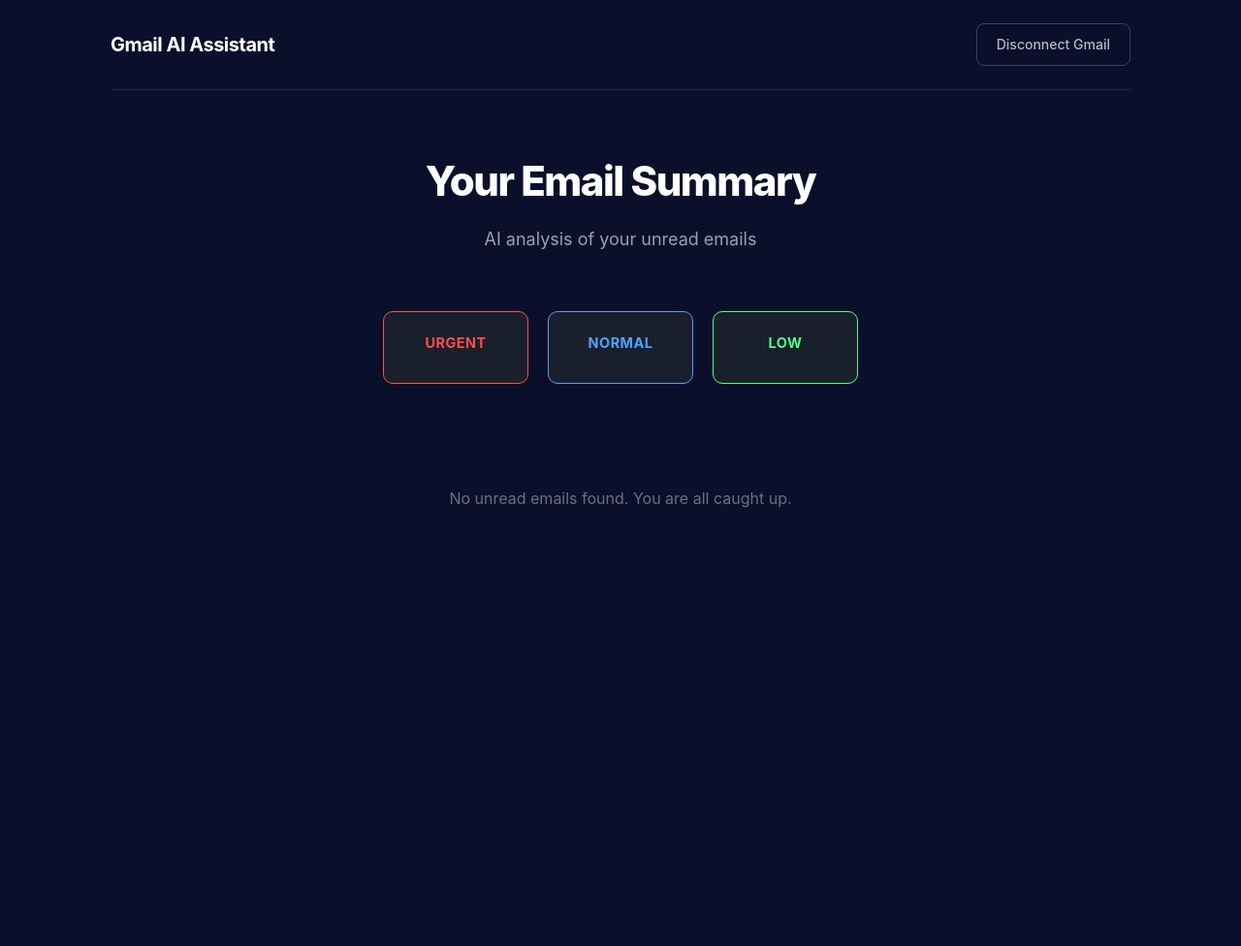
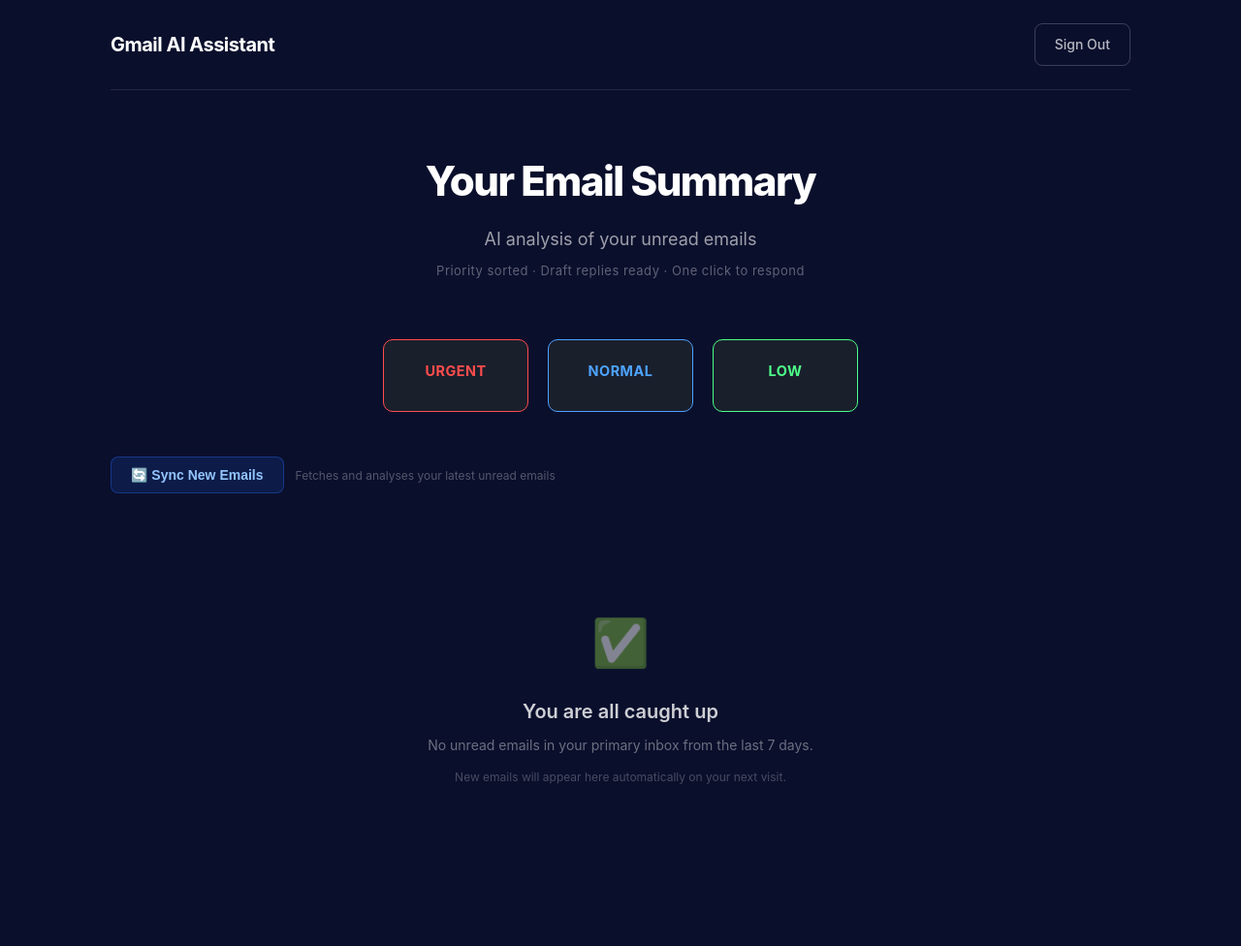
Before and after one commit to aryangurudu22/gmail-ai-assistant, a Flask app: template templates/dashboard.html in a window 1280 px wide. Shown: the whole page at 97% size. Before the commit the page ends 524 px from the top, so only its background shows below. Run offline with Flask 3, Linux system fonts and the light colour scheme; the template is opened without the code that fills it, so the values that code supplies are empty.

Commit message:
UI - Sign Out, tagline, empty state, sync button, /sync route

```diff
--- a/app.py
+++ b/app.py
@@ -916,6 +916,40 @@ Body: {body[:1250]}"""
     # Pass the complete list of emails to the dashboard template to display
     return render_template("dashboard.html", emails=emails, urgent_count=urgent_count, normal_count=normal_count, low_count=low_count)
 
+# Sync route — clears Supabase email cache for the current user
+# so the next dashboard load re-analyses all emails fresh
+@app.route("/sync")
+def sync():
+    """
+    WHAT: Deletes all cached emails for this user from Supabase.
+    WHY: When the client clicks Sync, they want to see their latest emails
+    re-analysed fresh — not the cached version from the last visit.
+    After clearing the cache, we redirect to dashboard which re-analyses everything.
+    """
+    # Must be logged in to sync
+    if not session.get("access_granted") or "credentials" not in session:
+        return redirect(url_for("index"))
+
+    # Get the logged in user's email so we only delete their emails
+    user_info = session.get('user', {})
+    actual_email = user_info.get('email', '')
+
+    if actual_email:
+        try:
+            # Delete only this user's cached emails — not other users' data
+            url = f"{TABLE_URL}?user_email=eq.{actual_email}"
+            response = requests.delete(url, headers=HEADERS, timeout=10)
+            if response.status_code in [200, 204]:
+                print(f"✅ SYNC: Cleared cache for {actual_email}")
+            else:
+                print(f"⚠️ SYNC WARNING: {response.status_code}")
+        except Exception as e:
+            print(f"⚠️ SYNC ERROR: {e}")
+
+    # Redirect to dashboard — fresh analysis will run automatically
+    return redirect(url_for("dashboard"))
+
+
 # Logout route — clears the session and redirects to home page
 @app.route("/logout")
 def logout():
--- a/railway.json
+++ b/railway.json
@@ -3,7 +3,7 @@
     "builder": "NIXPACKS"
   },
   "deploy": {
-    "startCommand": "gunicorn app:app --bind 0.0.0.0:$PORT",
+    "startCommand": "gunicorn app:app --bind 0.0.0.0:$PORT --timeout 120 --workers 1",
     "restartPolicyType": "ON_FAILURE",
     "restartPolicyMaxRetries": 10
   }
--- a/static/style.css
+++ b/static/style.css
@@ -497,3 +497,77 @@ body {
     background-color: #3367d6;
     color: white;
 }
+/* Dashboard tagline — sits below subtitle */
+.dashboard-tagline {
+    font-size: 13px;
+    color: rgba(255, 255, 255, 0.35);
+    margin-top: 8px;
+    letter-spacing: 0.5px;
+}
+
+/* Sync button container */
+.sync-container {
+    display: flex;
+    align-items: center;
+    gap: 12px;
+    margin-bottom: 20px;
+}
+
+/* Sync button */
+.btn-sync {
+    display: inline-flex;
+    align-items: center;
+    gap: 8px;
+    padding: 10px 20px;
+    background: rgba(37, 99, 235, 0.15);
+    color: #93C5FD;
+    border: 1px solid rgba(37, 99, 235, 0.4);
+    border-radius: 8px;
+    font-size: 14px;
+    font-weight: 600;
+    cursor: pointer;
+    transition: background 0.2s, border-color 0.2s;
+}
+
+/* Sync button hover */
+.btn-sync:hover {
+    background: rgba(37, 99, 235, 0.25);
+    border-color: rgba(37, 99, 235, 0.7);
+}
+
+/* Sync note text */
+.sync-note {
+    font-size: 12px;
+    color: rgba(255, 255, 255, 0.3);
+}
+
+/* Empty state — improved */
+.empty-state {
+    text-align: center;
+    padding: 80px 40px;
+    color: rgba(255, 255, 255, 0.5);
+}
+
+.empty-icon {
+    font-size: 48px;
+    margin-bottom: 16px;
+}
+
+.empty-state h3 {
+    font-size: 20px;
+    font-weight: 600;
+    color: rgba(255, 255, 255, 0.8);
+    margin-bottom: 8px;
+}
+
+.empty-state p {
+    font-size: 14px;
+    color: rgba(255, 255, 255, 0.4);
+    margin-bottom: 4px;
+}
+
+.empty-note {
+    font-size: 12px !important;
+    color: rgba(255, 255, 255, 0.25) !important;
+    margin-top: 12px !important;
+}
--- a/templates/dashboard.html
+++ b/templates/dashboard.html
@@ -23,13 +23,14 @@
         <!-- Header -->
         <header class="header">
             <div class="logo">Gmail AI Assistant</div>
-            <a href="/logout" class="btn-secondary">Disconnect Gmail</a>
+            <a href="/logout" class="btn-secondary">Sign Out</a>
         </header>
 
         <!-- Dashboard hero -->
         <section class="dashboard-hero">
             <h1 class="dashboard-title">Your Email Summary</h1>
             <p class="dashboard-subtitle">AI analysis of your unread emails</p>
+            <p class="dashboard-tagline">Priority sorted · Draft replies ready · One click to respond</p>
         </section>
 
         <!-- Email list -->
@@ -53,6 +54,14 @@
     </div>
 
 </div>
+        <!-- Sync button — clears Supabase cache for fresh AI analysis -->
+        <div class="sync-container">
+            <button class="btn-sync" onclick="syncEmails()">
+                🔄 Sync New Emails
+            </button>
+            <span class="sync-note">Fetches and analyses your latest unread emails</span>
+        </div>
+
         <!-- Loop through each email and display its content -->
         <!-- Loop through each email and display its content and AI analysis -->
 {% if emails %}
@@ -134,19 +143,35 @@
 
 {% else %}
     <div class="empty-state">
-        <p>No unread emails found. You are all caught up.</p>
+        <div class="empty-icon">✅</div>
+        <h3>You are all caught up</h3>
+        <p>No unread emails in your primary inbox from the last 7 days.</p>
+        <p class="empty-note">New emails will appear here automatically on your next visit.</p>
     </div>
 {% endif %}
         </section>
 
     </div>
     <script>
-    // This script waits for the browser to finish loading the dashboard data
-    // once the data is ready, it hides the loading screen automatically.
+    // Hide loader when page finishes loading
     window.addEventListener('load', function() {
         const loader = document.getElementById('loader-container');
         loader.style.display = 'none';
     });
+
+    // Sync function — clears Supabase cache then reloads dashboard for fresh analysis
+    function syncEmails() {
+        // Show the loading screen with a sync message
+        const loader = document.getElementById('loader-container');
+        const loaderTitle = loader.querySelector('h2');
+        const loaderSubtitle = loader.querySelector('p');
+        loaderTitle.textContent = 'Syncing your latest emails...';
+        loaderSubtitle.textContent = 'This may take 30 to 60 seconds. Please wait.';
+        loader.style.display = 'flex';
+
+        // Call the /sync route which clears the cache and redirects to dashboard
+        window.location.href = '/sync';
+    }
 </script>
 </body>
 </html>
```
